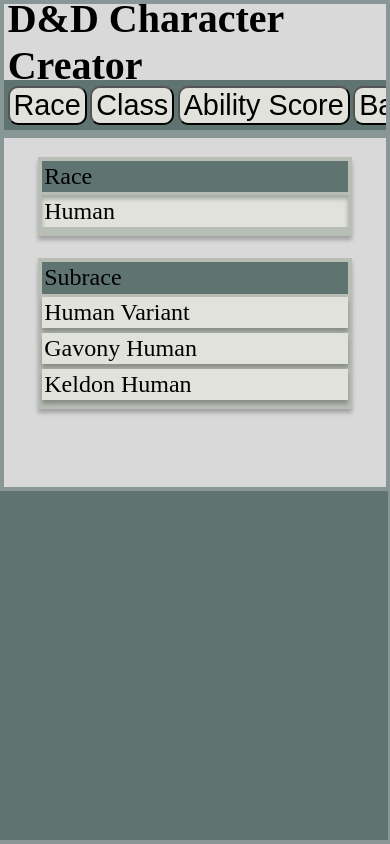
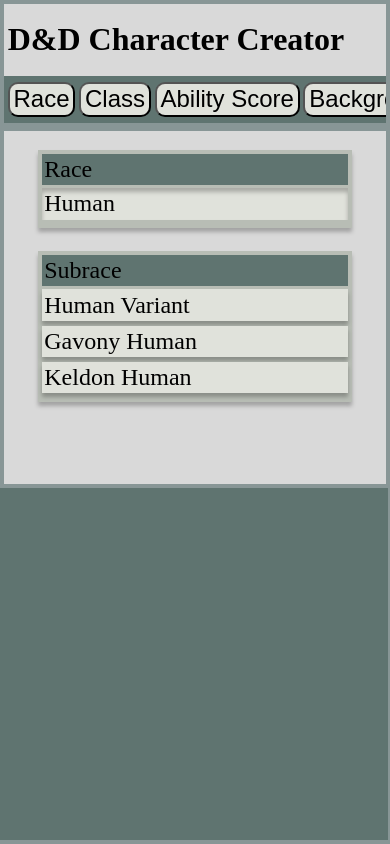
Before and after one commit to Matex301/WdPAI, a PHP site: template public/views/main.html in a window 390 px wide. Run offline with PHP 8.4, Linux system fonts and the light colour scheme; the template is opened without the code that fills it, so the values that code supplies are empty.

Commit message:
Corrected font size for mobile devices

```diff
--- a/public/css/main.css
+++ b/public/css/main.css
@@ -21,7 +21,7 @@ body {
 
 .title {
     height: 60%;
-    font-size: 2.5em;
+    font-size: 2.8em;
     font-weight: 700;
     margin-left: 1%;
 
@@ -44,7 +44,7 @@ body {
 
 .nav-tab > button {
     background: #E0E2DB;
-    font-size: 180%;
+    font-size: 1.8em;
     border-radius: 10px;
     padding-left: 1%;
     padding-right: 1%;
@@ -131,6 +131,19 @@ body {
 }
 
 @media only screen and (max-device-width: 810px) {
+
+    .title {
+        font-size: 2em;
+    }
+
+    .nav-tab > button {
+        font-size: 1.5em;
+        padding: 0.5%;
+        padding-left: 1%;
+        padding-right: 1%;
+        margin-left: 1%;
+    }
+
     .body {
         flex-direction: column;
         align-items: center;
```
